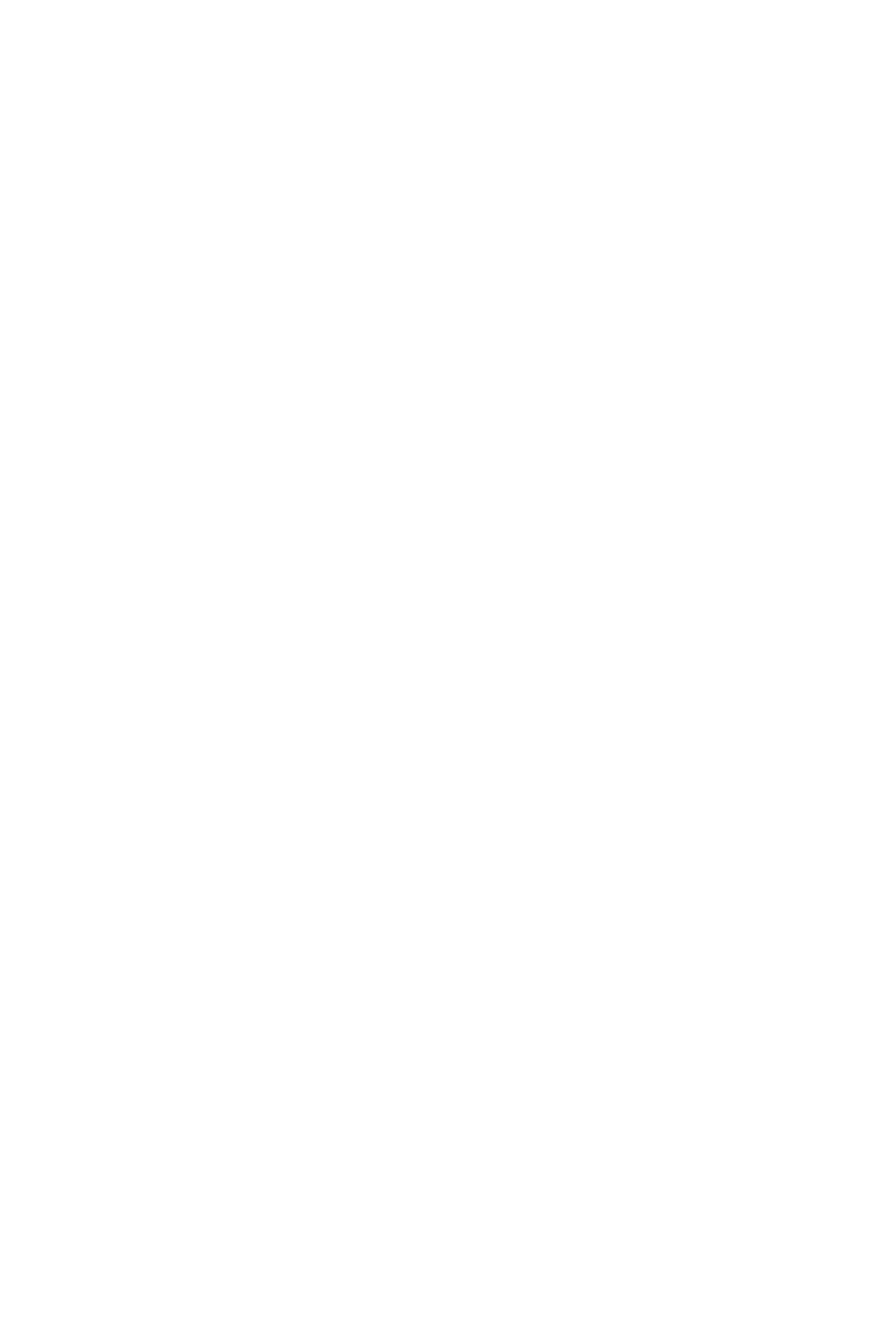
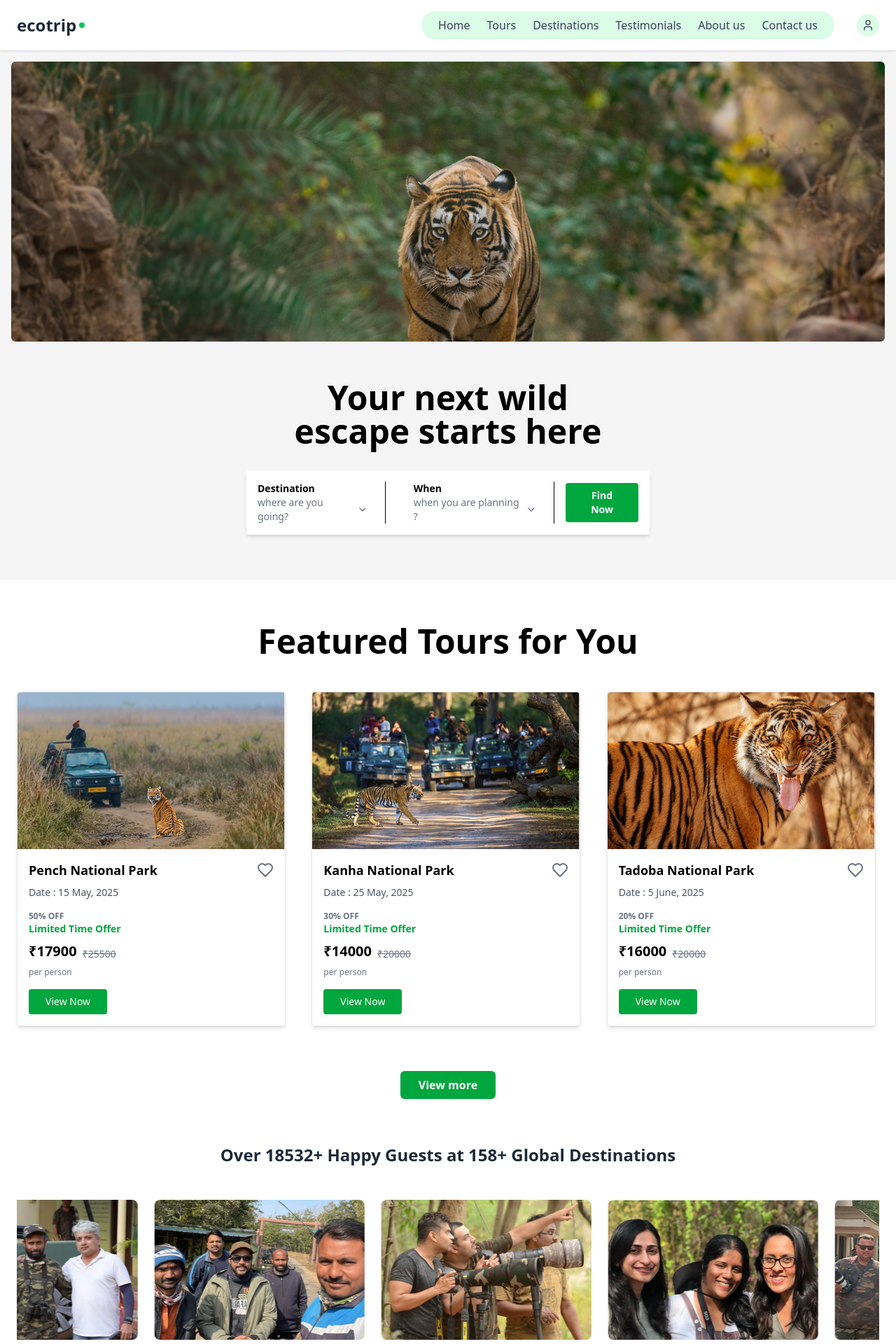
Before and after one commit to srishtisoni7541/ecotrip-client, a React (Vite) app: page /tour in a window 1280 px wide. Before the commit this address had no page. Shown: the top 1920 px of the page at 70% size. Before the commit the page ends 800 px from the top, so only its background shows below. Built offline with nearby package versions, Linux system fonts and the light colour scheme.

Commit message:
a new page tour is added

```diff
--- a/src/App.jsx
+++ b/src/App.jsx
@@ -4,6 +4,7 @@ import Wrapper from './pages/Wrapper'
 import { Route, Routes } from 'react-router-dom'
 
 import AdminPanel from './admin-panel/AdminPanel'
+import ToursPage from './pages/ToursPage'
 
 const App = () => {
   return (
@@ -11,6 +12,7 @@ const App = () => {
      <Routes>
       <Route path='/' element={<Wrapper/>}/>
       <Route path='/admin' element={<AdminPanel/>}/>
+      <Route path='/tour' element={<ToursPage/>}/>
      </Routes>
     </div>
   )
--- /dev/null
+++ b/src/components/Button.jsx
@@ -0,0 +1,13 @@
+import React from 'react'
+
+const Button = () => {
+  return (
+    <div className='w-full flex items-center justify-center'>
+      <div className="button p-2 flex items-center justify-center text-white rounded-md bg-green-600 w-34">
+        <h1 className='text-md font-semibold'>View more</h1>
+      </div>
+    </div>
+  )
+}
+
+export default Button
--- a/src/components/Footer.jsx
+++ b/src/components/Footer.jsx
@@ -36,7 +36,7 @@ export default function FooterSection() {
       </div>
 
       {/* Footer */}
-      <footer className="bg-[#0c121f] text-white px-4 md:px-16 py-30">
+      <footer className="bg-[#0c121f] w-full text-white px-4 md:px-16 py-30">
         <div className="flex flex-col md:flex-row justify-between items-start gap-10">
           {/* Logo & Social */}
           <div>
--- /dev/null
+++ b/src/components/ToursHomePage.jsx
@@ -0,0 +1,44 @@
+import { ChevronDown } from "lucide-react";
+import img from '../Images/tourspageImg1.png';
+
+const ToursHomePage = () => {
+  return (
+    <section className="bg-[#f5f5f5] pb-16">
+      <div className="relative p-4">
+        <img
+          src={img}
+          alt="Tiger"
+          className="w-full rounded-md h-[300px] md:h-[400px] object-cover"
+        />
+      </div>
+
+      <div className="text-center mt-10">
+        <h1 className="text-3xl md:text-5xl font-bold text-black">
+          Your next wild <br /> escape starts here
+        </h1>
+
+        <div className="mt-8 flex flex-col md:flex-row justify-center items-center gap-4 bg-white px-4 py-4 rounded shadow-md max-w-xl mx-auto">
+          <div className="flex flex-col text-left border-r md:pr-6 pr-0">
+            <label className="text-sm font-semibold">Destination</label>
+            <div className="flex items-center text-gray-500 text-sm gap-1">
+              where are you going? <ChevronDown className="w-4 h-4" />
+            </div>
+          </div>
+
+          <div className="flex flex-col text-left border-r md:pr-6 pr-0 md:pl-6">
+            <label className="text-sm font-semibold">When</label>
+            <div className="flex items-center text-gray-500 text-sm gap-1">
+              when you are planning ? <ChevronDown className="w-4 h-4" />
+            </div>
+          </div>
+
+          <button className="bg-green-600 hover:bg-green-700 text-white text-sm font-semibold px-5 py-2 rounded mt-4 md:mt-0">
+            Find Now
+          </button>
+        </div>
+      </div>
+    </section>
+  );
+};
+
+export default ToursHomePage;
--- a/src/index.css
+++ b/src/index.css
@@ -9,5 +9,5 @@
 }
 
 .animate-scroll {
-  animation: scroll 20s linear infinite;
+  animation: scroll 30s linear infinite;
 }
--- /dev/null
+++ b/src/pages/ToursPage.jsx
@@ -0,0 +1,26 @@
+import React from 'react'
+import Nav from '../components/Nav'
+import ToursHomePage from '../components/ToursHomePage'
+import FeaturedToursSection from '../components/FeaturedTourSection'
+import Button from '../components/Button'
+import HappyGuestsSection from '../components/HappyGuestsSection'
+import GuestExperiencesSection from '../components/GuestExperienceSection'
+import FAQSection from '../components/FAQSection'
+import FooterSection from '../components/Footer'
+
+const ToursPage = () => {
+  return (
+    <div className='w-full flex flex-col overflow-hidden '>
+      <Nav/>
+      <ToursHomePage/>
+      <FeaturedToursSection/>
+      <Button/>
+      <HappyGuestsSection/>
+      <GuestExperiencesSection/>
+      <FAQSection/>
+      <FooterSection/>
+    </div>
+  )
+}
+
+export default ToursPage
```
Also changed, not shown: src/Images/tourspageImg1.png (added).
